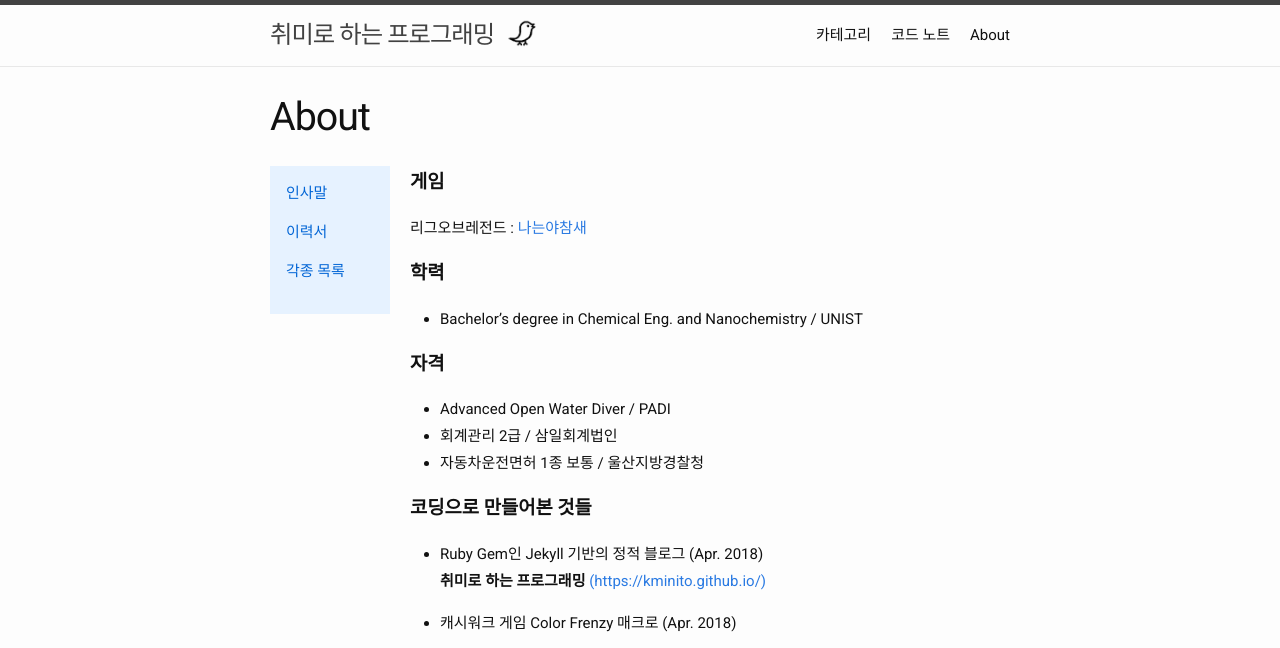
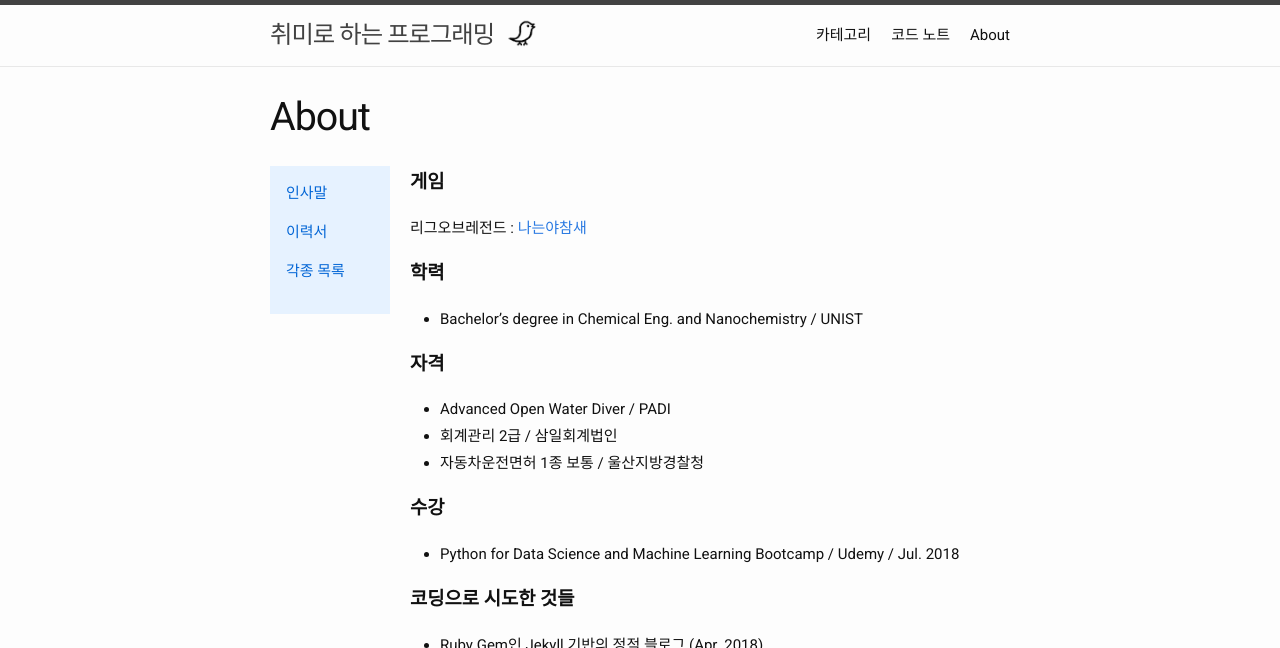
Before and after one commit to kminito/kminito.github.io, a Jekyll site: the page built from _about/2_resume.md, in a window 1280 px wide, cut to the strip 0-648 px from the top of the page. Built offline with Jekyll 4.4.1, drawn with Linux system fonts in a browser that asks for light colours.

Commit message:
resume update

```diff
--- a/_about/2_resume.md
+++ b/_about/2_resume.md
@@ -21,7 +21,10 @@ title: "이력서"
 - 회계관리 2급 / 삼일회계법인
 - 자동차운전면허 1종 보통 / 울산지방경찰청
 
-#### **코딩으로 만들어본 것들**
+#### **수강**
+- Python for Data Science and Machine Learning Bootcamp / Udemy / Jul. 2018
+
+#### **코딩으로 시도한 것들**
 
 - Ruby Gem인 Jekyll 기반의 정적 블로그 (Apr. 2018)
   **취미로 하는 프로그래밍** [(https://kminito.github.io/)](https://kminito.github.io/)
```
